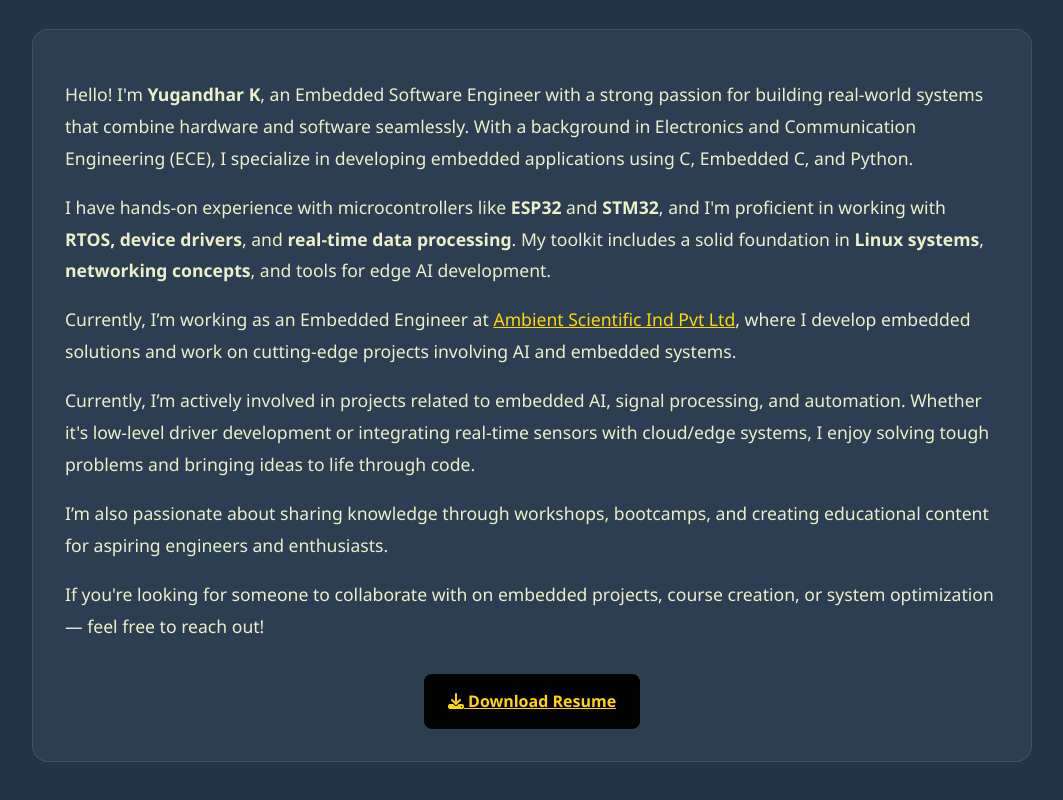
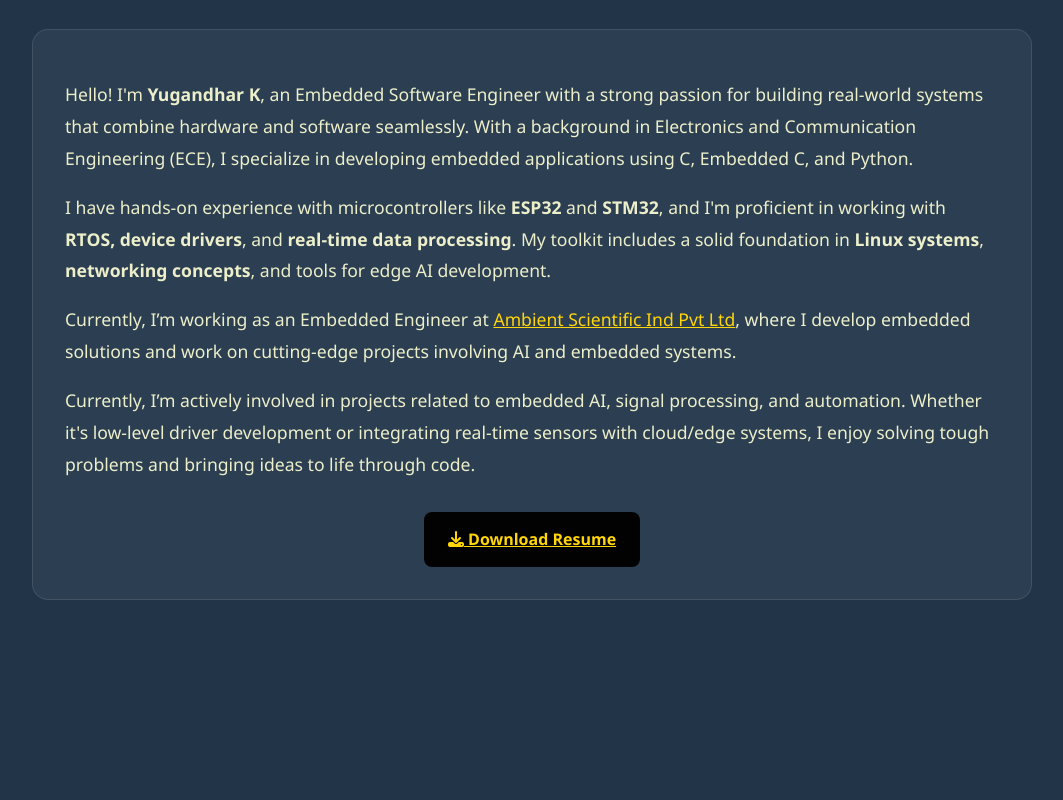
Before and after one commit to Yugandhar2k1/portfolio-website, a plain HTML site: page about.html in a window 1280 px wide. Shown: the part 358-1158 px from the top of the page, without its empty margins (108-1171 px from the left). After the commit the page ends 1022 px from the top, so only its background shows below. Drawn offline with Linux system fonts and the light colour scheme.

Commit message:
Update about.html

```diff
--- a/about.html
+++ b/about.html
@@ -138,10 +138,7 @@
 
       <p>Currently, I’m actively involved in projects related to embedded AI, signal processing, and automation. Whether it's low-level driver development or integrating real-time sensors with cloud/edge systems, I enjoy solving tough problems and bringing ideas to life through code.</p>
 
-      <p>I’m also passionate about sharing knowledge through workshops, bootcamps, and creating educational content for aspiring engineers and enthusiasts.</p>
-
-      <p>If you're looking for someone to collaborate with on embedded projects, course creation, or system optimization — feel free to reach out!</p>
-        <div style="text-align: center; margin-top: 2rem;">
+      <div style="text-align: center; margin-top: 2rem;">
         <a href="https://drive.google.com/drive/u/1/folders/1lMzYPlb8KtWBWTw0K4yqrlAJCP3BWxtw" download class="download-btn">
             <i class="fas fa-download"></i> Download Resume
         </a>
```
